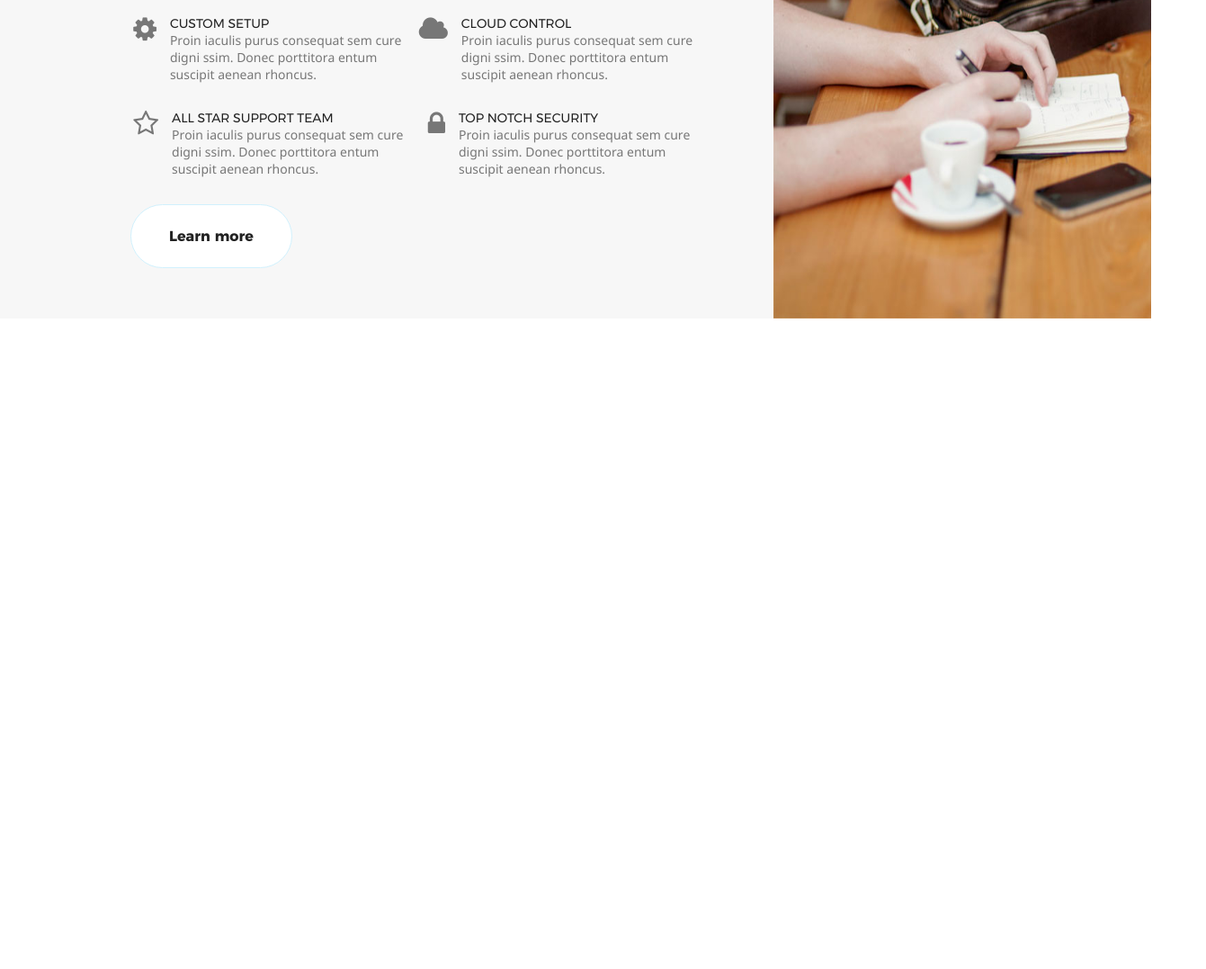
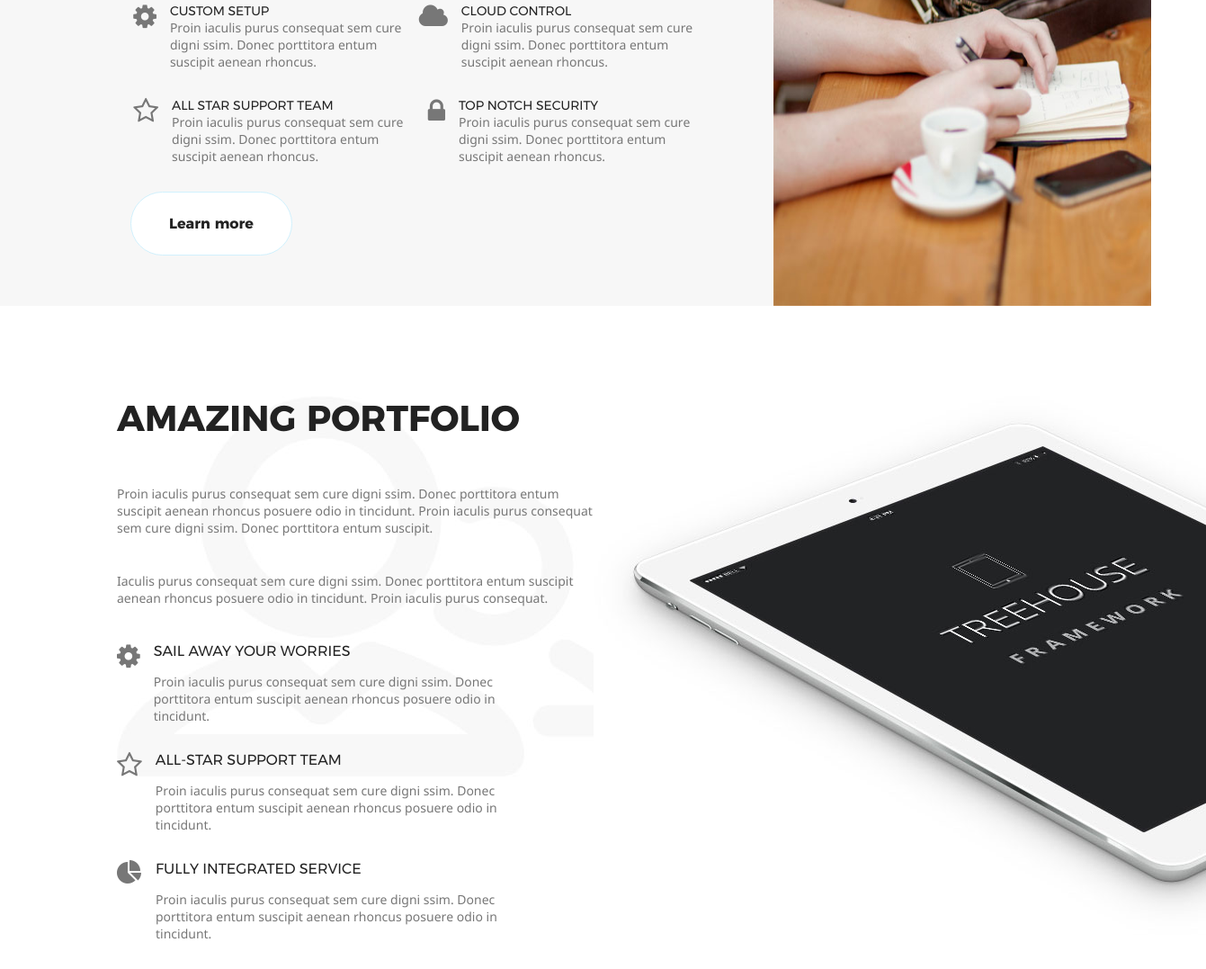
Before and after one commit to portfolio-homa/dreams-project, a website: page index.html in a window 1280 px wide. Shown: the part 1505-2582 px from the top of the page at 90% size, 1341 px wide, since content can reach past the window. Before the commit the page ends 1863 px from the top, so only its background shows below. Drawn offline with Linux system fonts and the light colour scheme; files whose address does not match are found by name; a web font is replaced by a local one.

Commit message:
third block

```diff
--- a/index.html
+++ b/index.html
@@ -55,7 +55,7 @@
 </section>
 
 <section class="expertise-wrap">
-    <div class="expertise-wrap_width">
+    <div class="expertise-wrap_height">
         <div class="other-expertise">
             <h2 class="other-expertise__title">Other expertise</h2>
             <p class="other-expertise__text">Proin iaculis purus consequat sem cure digni ssim. Donec porttitora entum
@@ -65,7 +65,8 @@
                     <i class="fa fa-cog" aria-hidden="true"></i>
                     <div class="expertise__item-info">
                         <h4 class="expertise__item-title">Custom setup</h4>
-                    <p class="expertise__item-text">Proin iaculis purus consequat sem cure digni ssim. Donec porttitora
+                        <p class="expertise__item-text">Proin iaculis purus consequat sem cure digni ssim. Donec
+                            porttitora
                             entum suscipit aenean rhoncus.</p>
                     </div>
                 </div>
@@ -73,7 +74,8 @@
                     <i class="fa fa-cloud" aria-hidden="true"></i>
                     <div class="expertise__item-info">
                         <h4 class="expertise__item-title">Cloud control</h4>
-                    <p class="expertise__item-text">Proin iaculis purus consequat sem cure digni ssim. Donec porttitora
+                        <p class="expertise__item-text">Proin iaculis purus consequat sem cure digni ssim. Donec
+                            porttitora
                             entum suscipit aenean rhoncus.</p>
                     </div>
                 </div>
@@ -81,7 +83,8 @@
                     <i class="fa fa-star-o" aria-hidden="true"></i>
                     <div class="expertise__item-info">
                         <h4 class="expertise__item-title">All star support team</h4>
-                    <p class="expertise__item-text">Proin iaculis purus consequat sem cure digni ssim. Donec porttitora
+                        <p class="expertise__item-text">Proin iaculis purus consequat sem cure digni ssim. Donec
+                            porttitora
                             entum suscipit aenean rhoncus.</p>
                     </div>
                 </div>
@@ -89,7 +92,8 @@
                     <i class="fa fa-lock" aria-hidden="true"></i>
                     <div class="expertise__item-info">
                         <h4 class="expertise__item-title">top notch security</h4>
-                    <p class="expertise__item-text">Proin iaculis purus consequat sem cure digni ssim. Donec porttitora
+                        <p class="expertise__item-text">Proin iaculis purus consequat sem cure digni ssim. Donec
+                            porttitora
                             entum suscipit aenean rhoncus.</p>
                     </div>
                 </div>
@@ -102,5 +106,48 @@
     </div>
 </section>
 
+<section class="portfolio-wrap">
+    <div class="portfolio">
+        <div class="portfolio__info portfolio__info_background">
+            <!--<div class="portfolio__info_background"></div>-->
+            <h2 class="portfolio__info-title">Amazing Portfolio</h2>
+            <p class="portfolio__info-text">Proin iaculis purus consequat sem cure digni ssim. Donec porttitora entum
+                suscipit aenean rhoncus posuere odio in tincidunt. Proin iaculis purus consequat sem cure digni ssim.
+                Donec porttitora entum suscipit.</p>
+            <p class="portfolio__info-text">Iaculis purus consequat sem cure digni ssim. Donec porttitora entum suscipit
+                aenean rhoncus posuere odio in tincidunt. Proin iaculis purus consequat.</p>
+            <div class="list">
+                <div class="list__item">
+                    <i class="fa fa-cog fa-icon" aria-hidden="true"></i>
+                    <div class="list__info">
+                        <h3 class="list__info-title">Sail Away Your Worries</h3>
+                        <p class="list__info-text">Proin iaculis purus consequat sem cure digni ssim. Donec porttitora
+                            entum suscipit aenean rhoncus posuere odio in tincidunt. </p>
+                    </div>
+                </div>
+                <div class="list__item">
+                    <i class="fa fa-star-o fa-icon" aria-hidden="true"></i>
+                    <div class="list__info">
+                        <h3 class="list__info-title">All-star support team</h3>
+                        <p class="list__info-text">Proin iaculis purus consequat sem cure digni ssim. Donec porttitora
+                            entum suscipit aenean rhoncus posuere odio in tincidunt. </p>
+                    </div>
+                </div>
+                <div class="list__item">
+                    <i class="fa fa-pie-chart fa-icon" aria-hidden="true"></i>
+                    <div class="list__info">
+                        <h3 class="list__info-title">fully Integrated service</h3>
+                        <p class="list__info-text">Proin iaculis purus consequat sem cure digni ssim. Donec porttitora
+                            entum suscipit aenean rhoncus posuere odio in tincidunt. </p>
+                    </div>
+                </div>
+            </div>
+        </div>
+        <div class="portfolio__img">
+            <img class="portfolio__img-ipad" src="img/iPad.jpg" alt="#">
+        </div>
+    </div>
+</section>
+
 </body>
 </html>
--- /dev/null
+++ b/scss/base/common.scss
@@ -0,0 +1,4 @@
+p, h1, h2, h3, h4 {
+  margin-top: 0;
+  margin-bottom: 0;
+}
--- a/scss/main.scss
+++ b/scss/main.scss
@@ -9,3 +9,4 @@
 @import "modules/header/header";
 @import "modules/services/services";
 @import "modules/expertise/expertise";
+@import "modules/portfolio/portfolio";
--- a/scss/modules/expertise/expertise.scss
+++ b/scss/modules/expertise/expertise.scss
@@ -1,7 +1,7 @@
 .expertise-wrap {
   background-color: $ALABASTER;
 
-  &_width {
+  &_height {
     height: 620px;
     display: flex;
     justify-content: space-between;
@@ -33,7 +33,6 @@
   &__text {
     font: $paragraph1Size $mainFont;
     color: $BOULDER;
-    margin-top: 0;
     margin-bottom: 55px;
   }
 
@@ -67,25 +66,23 @@
       text-transform: $textTransform;
       font: $heading4Size $headline2Font;
       color: $MINE_SHAFT;
-      margin-top: 0;
-      margin-bottom: 0;
     }
 
     &-text {
       font: $paragraph2Size $mainFont;
       color: $BOULDER;
-      margin-top: 0;
-      margin-bottom: 0;
     }
   }
 }
 
-.fa-cog, .fa-cloud, .fa-star-o, .fa-lock {
+.fa {
+  &-cog, &-cloud, &-star-o, &-lock {
     font-size: 30px;
     color: $BOULDER;
     margin-right: 15px;
   }
 
-.fa-lock {
+  &-lock {
     margin-left: 10px;
   }
+}
--- /dev/null
+++ b/scss/modules/portfolio/portfolio.scss
@@ -0,0 +1,71 @@
+.portfolio-wrap {
+  background-color: $WHITE;
+}
+
+.portfolio {
+  display: flex;
+  justify-content: space-between;
+
+  &__info, &__img {
+    margin-top: 100px;
+  }
+
+  &__info {
+    margin-left: 130px;
+    margin-bottom: 100px;
+
+    &_background {
+      width: 584px;
+      height: 423px;
+      background: url("../../../img/background-users-icon.jpg") no-repeat;
+    }
+
+    &-title {
+      text-transform: $textTransform;
+      font: $heading2Size $headline1Font;
+      color: $MINE_SHAFT;
+      margin-bottom: 50px;
+    }
+
+    &-text {
+      width: 530px;
+      font: $paragraph2Size $mainFont;
+      color: $BOULDER;
+      margin-bottom: 40px;
+    }
+  }
+}
+
+.list {
+  display: flex;
+  flex-direction: column;
+
+  &__item {
+    display: flex;
+    margin-bottom: 30px;
+  }
+
+  &__info {
+    width: 420px;
+
+    &-title {
+      text-transform: $textTransform;
+      font: $heading3Size $headline2Font;
+      color: $MINE_SHAFT;
+      margin-bottom: 15px;
+    }
+
+    &-text {
+      font: $paragraph2Size $mainFont;
+      color: $BOULDER;
+    }
+  }
+}
+
+.fa {
+  &-pie-chart {
+    font-size: 28px;
+    color: $BOULDER;
+    margin-right: 15px;
+  }
+}
```
Also changed, not shown: css/main.min.css, img/background-users-icon.jpg (added), img/iPad.jpg (added). Lines whose indentation alone changed are shown as unchanged.
